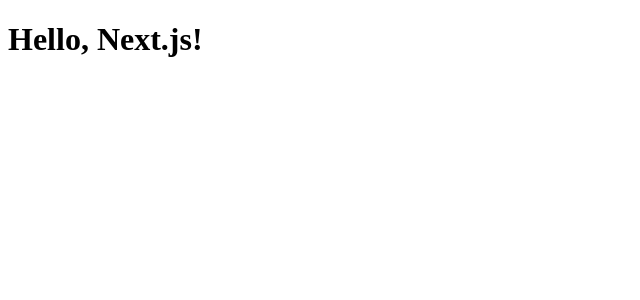
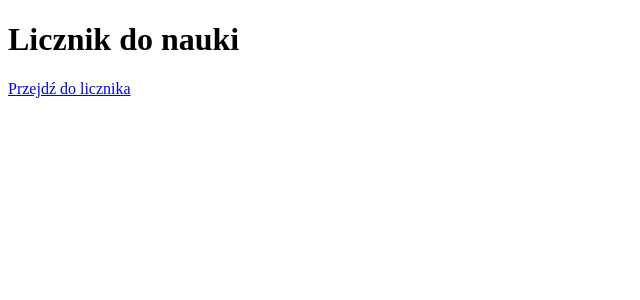
Before and after one commit to maciekpastuszak/next-counter, a Next.js app: page / in a window 1280 px wide. Shown: the top 300 px of the page, without its empty margins (0-640 px from the left). Built offline with nearby package versions, Linux system fonts and the light colour scheme.

Commit message:
Add Counter component and update main page layout

```diff
--- a/app/page.tsx
+++ b/app/page.tsx
@@ -1,3 +1,10 @@
+import Link from 'next/link';
+
 export default function Page() {
-  return <h1>Hello, Next.js!</h1>;
+  return (
+    <div>
+      <h1>Licznik do nauki</h1>
+      <Link href="/counter">Przejdź do licznika</Link>
+    </div>
+  );
 }
```
Also changed, not shown: app/counter/page.tsx (added, +12 -0 lines).
